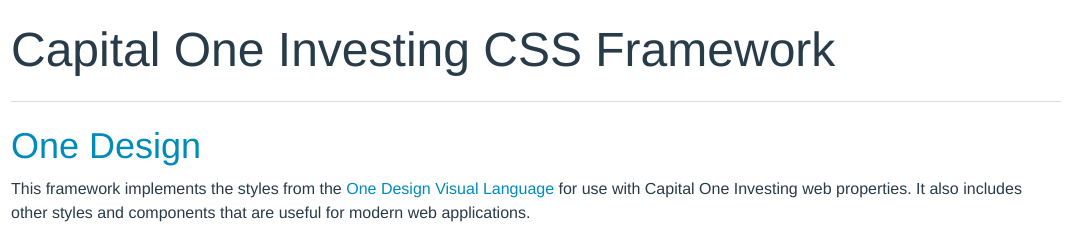
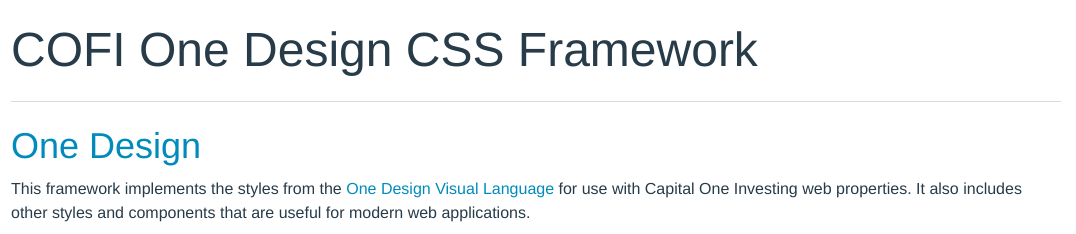
Before and after one commit to dmbaughman/cofi-one-design-docs, a website: page index.html in a window 1280 px wide. Shown: the top 234 px of the page, 204-1280 px from the left. Drawn offline with nearby package versions, Linux system fonts and the light colour scheme; a web font is replaced by a local one.

Commit message:
Updated stuff

```diff
--- a/index.html
+++ b/index.html
@@ -48,7 +48,7 @@
 
     <main class="main container-fluid">
 
-    <h1>Capital One Investing CSS Framework</h1>
+    <h1>COFI One Design CSS Framework</h1>
     <hr>
     <h2 class="blue-alt">One Design</h2>
     <p>This framework implements the styles from the <a href="http://onedesign.kdc.capitalone.com/visual-language/">One Design Visual Language</a> for use with Capital One Investing web properties.  It also includes other styles and components that are useful for modern web applications.</p>
```
Also changed, not shown: src/templates/index.html (+1 -1 lines).
